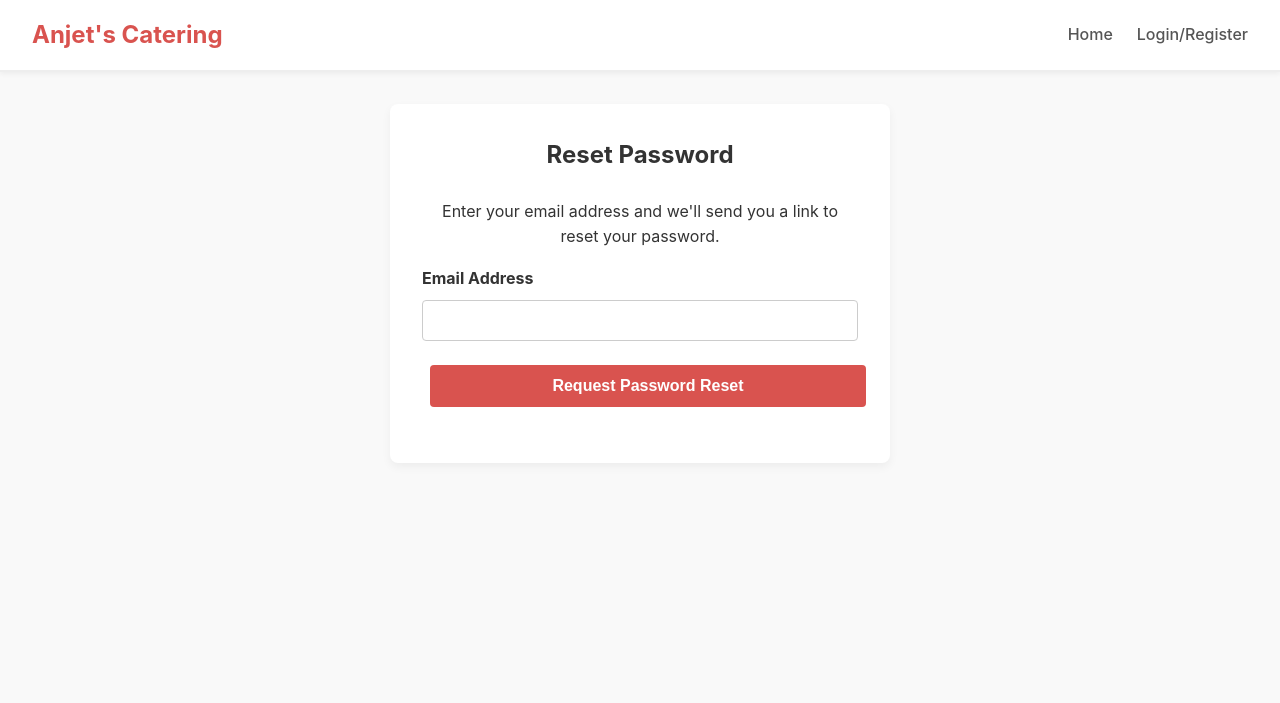
After one commit to oks328/anjets-catering-pos, a Flask app: page /forgot-password in a window 1280 px wide. The commit adds this page. Shown: the top 703 px of the page. Run offline with Flask 3, Linux system fonts and the light colour scheme; some libraries are stand-ins or nearby versions.

Commit message:
forgot pass

```diff
--- a/app/forms.py
+++ b/app/forms.py
@@ -293,3 +293,32 @@ class CustomerProfileForm(FlaskForm):
         validators=[DataRequired(), Length(min=7, max=20)]
     )
     submit = SubmitField('Update Profile')
+
+class RequestResetForm(FlaskForm):
+    """
+    Form for customer to request a password reset email.
+    """
+    email = StringField(
+        'Email Address',
+        validators=[DataRequired(), Email()]
+    )
+    submit = SubmitField('Request Password Reset')
+
+    def validate_email(self, email):
+        customer = Customer.query.filter_by(email=email.data).first()
+        if customer is None:
+            raise ValidationError('There is no account with that email. You must register first.')
+
+class ResetPasswordForm(FlaskForm):
+    """
+    Form for customer to enter their new password.
+    """
+    password = PasswordField(
+        'New Password',
+        validators=[DataRequired(), Length(min=6), password_complexity]
+    )
+    confirm_password = PasswordField(
+        'Confirm New Password',
+        validators=[DataRequired(), EqualTo('password', message='Passwords must match.')]
+    )
+    submit = SubmitField('Reset Password')
--- a/app/routes.py
+++ b/app/routes.py
@@ -12,12 +12,15 @@ from PIL import Image
 from xml.dom import minidom
 from flask import make_response, jsonify
 from flask import current_app as app
-from flask import render_template, redirect, url_for, flash, request, session, jsonify
+from flask import render_template, redirect, url_for, flash, request, session, jsonify, current_app
 from flask_login import login_user, logout_user, current_user, login_required
 # We only need to import the models once
 from app.models import User, Category, Product, ProductVariant, Voucher, Customer, Order, OrderItem
 from app.forms import AdminLoginForm, CategoryForm, ProductForm, VariantForm, VoucherForm, UserAddForm, UserEditForm, CustomerRegisterForm, CustomerLoginForm, CustomerEditForm, CustomerProfileForm
 from functools import wraps
+from flask_mail import Message
+from app import mail
+from app.forms import RequestResetForm, ResetPasswordForm
 
 def get_category_choices():
     """
@@ -819,6 +822,79 @@ def client_login():
         'client_login.html',
         login_form=login_form
     )
+def send_async_email(app, msg):
+    """
+    New helper function to send email in a thread with app context.
+    """
+    with app.app_context():
+        mail.send(msg)
+
+def send_reset_email(customer):
+    """
+    Helper function to send the password reset email.
+    """
+    token = customer.get_reset_token()
+    msg = Message(
+        'Password Reset Request',
+        sender=current_app.config['MAIL_USERNAME'],
+        recipients=[customer.email]
+    )
+    msg.html = render_template('reset_email.html', customer=customer, token=token)
+
+    # Use a thread to send email in the background
+    from threading import Thread
+
+    # Get the real app object (not the proxy)
+    app = current_app._get_current_object()
+
+    # Pass the app and the message to our new async function
+    thread = Thread(target=send_async_email, args=(app, msg))
+    thread.start()
+    return thread
+
+@app.route('/forgot-password', methods=['GET', 'POST'])
+# ... (rest of your routes) ...
+
+@app.route('/forgot-password', methods=['GET', 'POST'])
+def client_forgot_password():
+    """
+    (C)REATE: Show form to request a password reset.
+    """
+    if 'customer_id' in session:
+        return redirect(url_for('client_home'))
+
+    form = RequestResetForm()
+    if form.validate_on_submit():
+        customer = Customer.query.filter_by(email=form.email.data).first()
+        if customer:
+            send_reset_email(customer)
+        # Security: Don't reveal if an email exists or not
+        flash('If an account exists with that email, a reset link has been sent.', 'info')
+        return redirect(url_for('client_account_page'))
+
+    return render_template('client_forgot_password.html', form=form)
+
+@app.route('/reset-password/<token>', methods=['GET', 'POST'])
+def client_reset_token(token):
+    """
+    (U)PDATE: Process the password reset form using the token.
+    """
+    if 'customer_id' in session:
+        return redirect(url_for('client_home'))
+
+    customer = Customer.verify_reset_token(token)
+    if customer is None:
+        flash('That is an invalid or expired token.', 'danger')
+        return redirect(url_for('client_forgot_password'))
+
+    form = ResetPasswordForm()
+    if form.validate_on_submit():
+        customer.set_password(form.password.data)
+        db.session.commit()
+        flash('Your password has been updated! You are now able to log in.', 'success')
+        return redirect(url_for('client_account_page'))
+
+    return render_template('client_reset_password.html', form=form)
 
 # ===============================================
 # CLIENT-SIDE: BUFFET WIZARD
--- /dev/null
+++ b/app/templates/client_forgot_password.html
@@ -0,0 +1,23 @@
+{% extends "base.html" %}
+{% block title %}Forgot Password{% endblock %}
+{% block content %}
+<div class="form-container">
+    <div class="form-wrapper">
+        <h2>Reset Password</h2>
+        <p style="text-align: center; margin-bottom: 1rem;">Enter your email address and we'll send you a link to reset your password.</p>
+        <form method="POST" action="" novalidate>
+            {{ form.hidden_tag() }}
+            <div class="form-group">
+                {{ form.email.label }}
+                {{ form.email(class="form-control") }}
+                {% for error in form.email.errors %}
+                    <span class="error-message">{{ error }}</span>
+                {% endfor %}
+            </div>
+            <div class="form-group">
+                {{ form.submit(class="btn btn-primary") }}
+            </div>
+        </form>
+    </div>
+</div>
+{% endblock %}
--- a/run.py
+++ b/run.py
@@ -3,4 +3,4 @@ from app import create_app
 app = create_app()
 
 if __name__ == '__main__':
-    app.run(debug=True)
+    app.run(host='0.0.0.0', port=5000, debug=True)
```
Also changed, not shown: app/__init__.py (+20 -1 lines), app/models.py (+22 -1 lines), app/templates/client_login.html (+7 -0 lines), app/templates/client_reset_password.html (added, +37 -0 lines), app/templates/reset_email.html (added, +16 -0 lines), config.py (+9 -0 lines).
